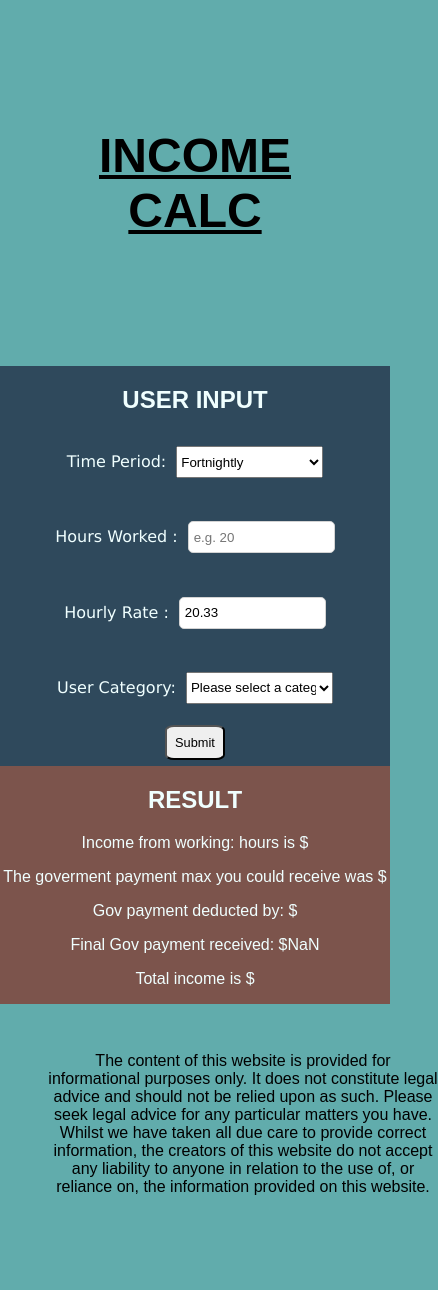
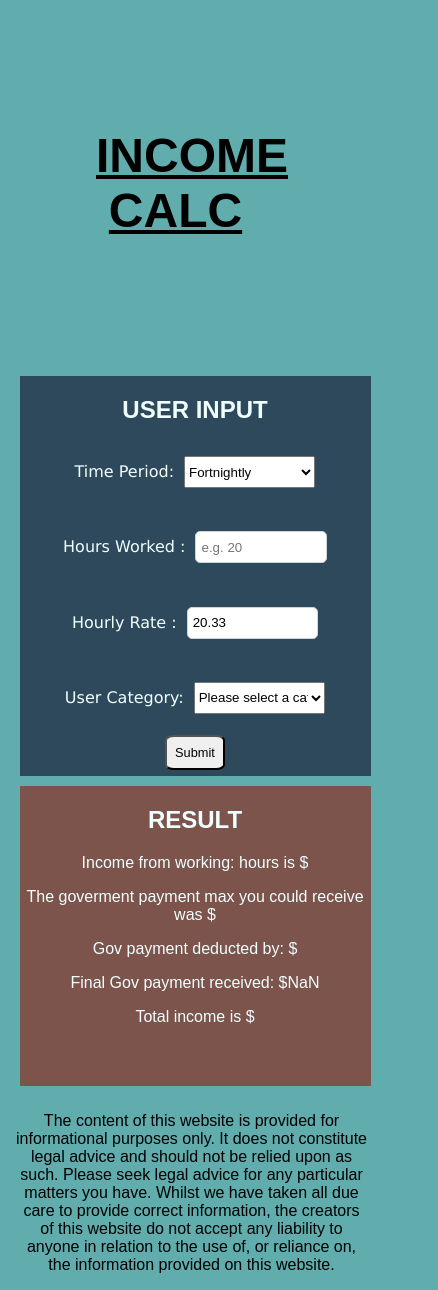
Before and after one commit to SebAnt86/incomecalc, a React (Create React App) app: page / in a window 390 px wide. Shown: the whole page, 438 px wide, since content can reach past the window. Before the commit the page ends 1244 px from the top, so only its background shows below. Built offline with nearby package versions, Linux system fonts and the light colour scheme; the HTML template or start-up script is replaced by a standard one.

Commit message:
changed some pading and widht for mobile

```diff
--- a/src/index.css
+++ b/src/index.css
@@ -93,9 +93,16 @@ body {
         "form form"
         "result result"
         "footer footer";
+        grid-gap:10px;
     }
     .heading,.form,.result,.footer {
-           width: 100%;
-
-    }
+           width: 90%;
+          }
+          .result{
+              height: 300px;
+          }
+          .footer {
+              text-align: center;
+              margin: 1rem 1rem;
+          }
 }
```
